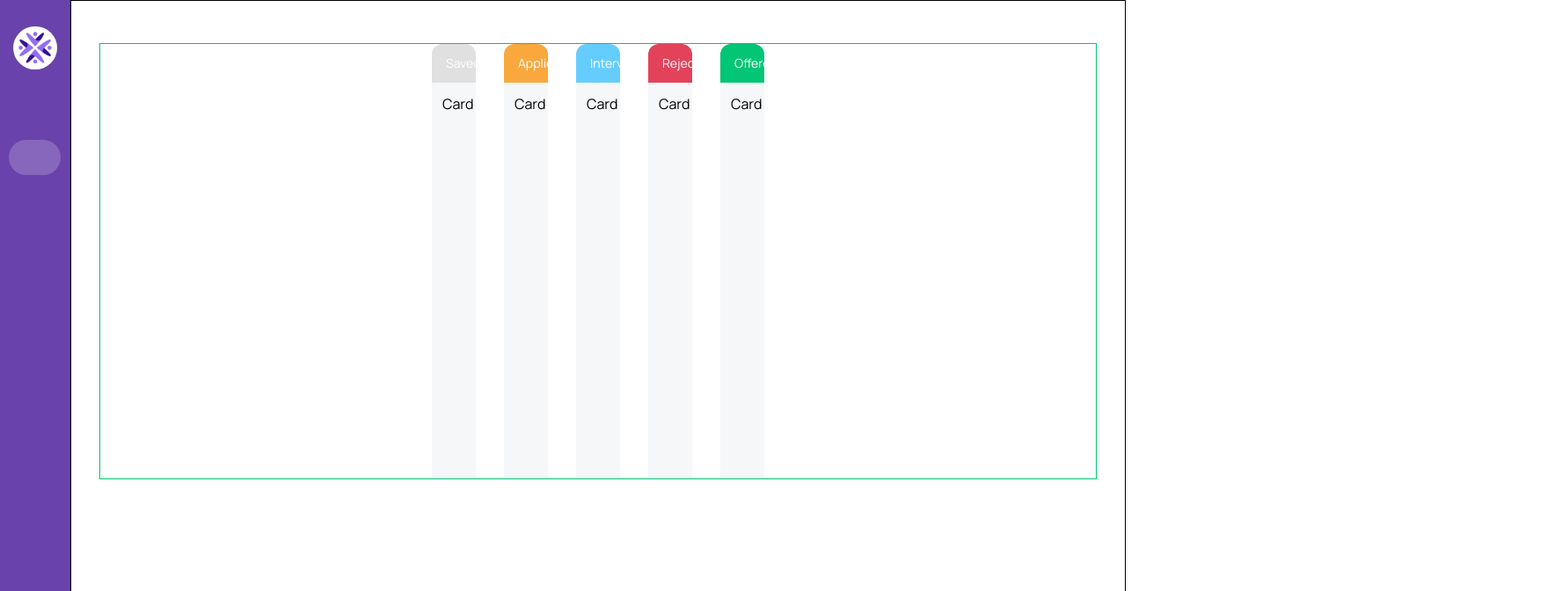
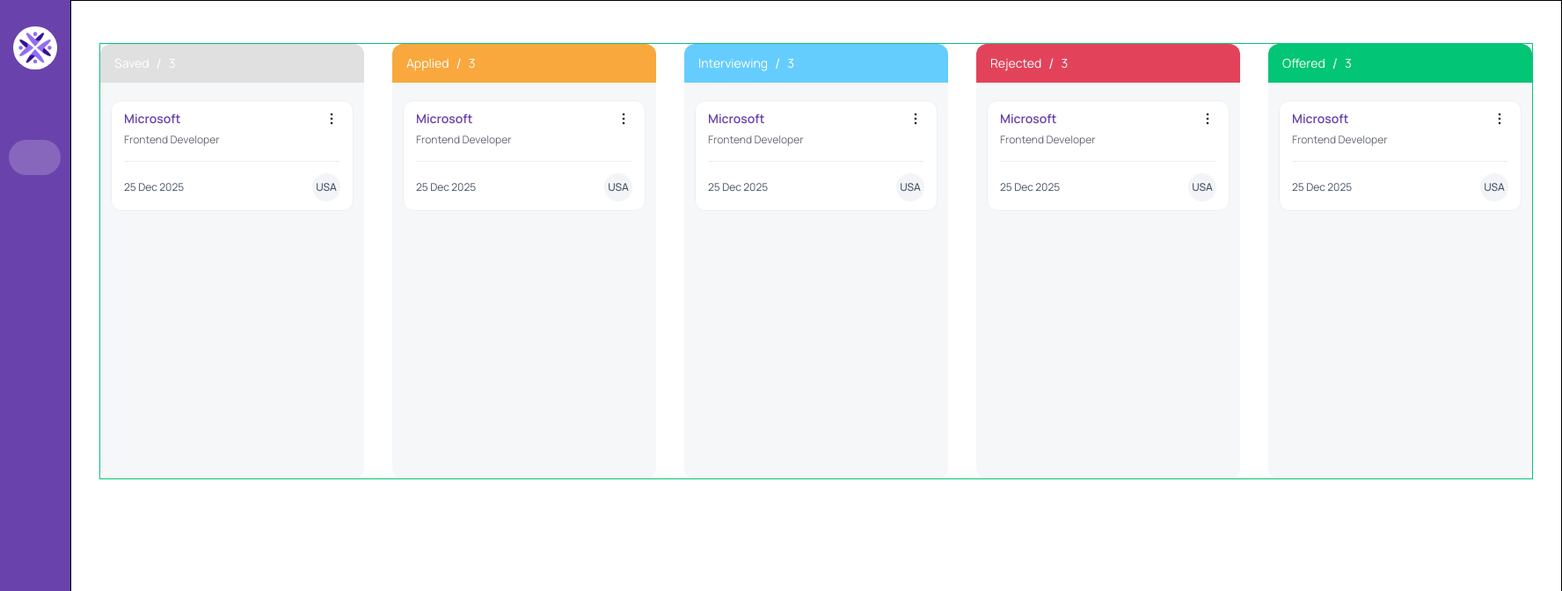
Before and after one commit to mariamdatuka/jobsy, a React (Vite) app: page /dashboard in a window 1280 px wide. Shown: the top 672 px of the page at 88% size, 1776 px wide, since content can reach past the window. Built offline with nearby package versions, Linux system fonts and the light colour scheme; some icons are missing; a web font is replaced by a local one; what @ebay/nice-modal-react would draw is missing.

Commit message:
feat:job card component

```diff
--- /dev/null
+++ b/src/assets/icons/KebabMenu.tsx
@@ -0,0 +1,19 @@
+export const KebabMenu = () => {
+  return (
+    <svg
+      xmlns="http://www.w3.org/2000/svg"
+      fill="none"
+      viewBox="0 0 24 24"
+      strokeWidth={1.5}
+      stroke="currentColor"
+      className="size-5"
+      style={{ cursor: "pointer" }}
+    >
+      <path
+        strokeLinecap="round"
+        strokeLinejoin="round"
+        d="M12 6.75a.75.75 0 1 1 0-1.5.75.75 0 0 1 0 1.5ZM12 12.75a.75.75 0 1 1 0-1.5.75.75 0 0 1 0 1.5ZM12 18.75a.75.75 0 1 1 0-1.5.75.75 0 0 1 0 1.5Z"
+      />
+    </svg>
+  );
+};
--- a/src/components/general/Text.tsx
+++ b/src/components/general/Text.tsx
@@ -11,7 +11,12 @@
   ...rest
 }: TextProps) => {
   return (
-    <Typography variant={variant} color={color} {...rest}>
+    <Typography
+      variant={variant}
+      color={color}
+      sx={{ wordBreak: "break-all" }}
+      {...rest}
+    >
       {children}{" "}
     </Typography>
   );
--- a/src/pages/Dashboard/components/Card.tsx
+++ /dev/null
@@ -1,5 +0,0 @@
-const Card = () => {
-  return <div>Card</div>;
-};
-
-export default Card;
--- a/src/pages/Dashboard/components/ColumnContainer.tsx
+++ b/src/pages/Dashboard/components/ColumnContainer.tsx
@@ -1,6 +1,9 @@
 import { Box, Stack, styled, Typography } from "@mui/material";
-import Card from "./Card";
 import Text from "@src/components/general/Text";
+import { useSortable } from "@dnd-kit/sortable";
+import { CSS } from "@dnd-kit/utilities";
+import JobCard from "./JobCard";
+import { tasksData } from "./KanbanBoard";
 
 interface Column {
   title: string;
@@ -8,10 +11,26 @@
 }
 
 const ColumnContainer = ({ column }: { column: Column }) => {
+  const { transform, transition, setNodeRef, listeners, attributes } =
+    useSortable({
+      id: column.title,
+      data: {
+        type: "column",
+        column,
+      },
+    });
+  const style = {
+    transition,
+    transform: CSS.Transform.toString(transform),
+  };
   return (
     <>
-      <Box sx={{ width: { xs: "50px", xl: "300px" } }}>
-        <TitleBox bgcolor={column.color}>
+      <Box
+        sx={{ width: { xs: "50px", md: "300px" } }}
+        ref={setNodeRef}
+        style={style}
+      >
+        <TitleBox bgcolor={column.color} {...listeners} {...attributes}>
           <Text variant="body2" color="#fff">
             {column.title}
           </Text>
@@ -21,7 +40,7 @@
           <Text color="#fff">3</Text>
         </TitleBox>
         <ColumnBox>
-          <Card />
+          <JobCard />
         </ColumnBox>
       </Box>
     </>
@@ -43,8 +62,10 @@
 const ColumnBox = styled(Stack)({
   height: "450px",
   maxHeight: "450px",
-  padding: "12px",
+  padding: "20px 12px",
   backgroundColor: "#f5f7f9",
   overflowY: "scroll",
   scrollbarWidth: "none",
+  borderBottomLeftRadius: "12px",
+  borderBottomRightRadius: "12px",
 });
--- /dev/null
+++ b/src/pages/Dashboard/components/JobCard.tsx
@@ -0,0 +1,54 @@
+import { Box, Divider, Stack, styled } from "@mui/material";
+import { KebabMenu } from "@src/assets/icons/KebabMenu";
+import Text from "@src/components/general/Text";
+import theme from "@src/theme";
+
+const JobCard = () => {
+  const appliedDate = true;
+  return (
+    <JobContainer>
+      <Stack direction="row" justifyContent="space-between" alignItems="center">
+        <Text variant="body2" fontWeight="600">
+          Microsoft
+        </Text>
+        <KebabMenu />
+      </Stack>
+      <Text variant="caption" color={theme.palette.secondary.light}>
+        Frontend Developer
+      </Text>
+      <Divider sx={{ borderColor: "#eceef2", my: 1.2 }} />
+      <Stack direction="row" alignItems="center" justifyContent="space-between">
+        {appliedDate && (
+          <Text variant="caption" color={theme.palette.secondary.dark}>
+            25 Dec 2025
+          </Text>
+        )}
+
+        <CountryTag>USA</CountryTag>
+      </Stack>
+    </JobContainer>
+  );
+};
+
+export default JobCard;
+
+const JobContainer = styled(Stack)(({ theme }) => ({
+  backgroundColor: "#fff",
+  padding: "10px 14px",
+  border: "1px solid #eceef2",
+  borderRadius: "12px",
+  gap: "4px",
+}));
+
+const CountryTag = styled(Box)(({ theme }) => ({
+  backgroundColor: "#F2F4F7",
+  color: theme.palette.secondary.dark,
+  borderRadius: "50%",
+  width: "32px",
+  height: "32px",
+  display: "flex",
+  alignItems: "center",
+  justifyContent: "center",
+  fontSize: "0.75rem",
+  fontWeight: 500,
+}));
--- a/src/pages/Dashboard/components/KanbanBoard.tsx
+++ b/src/pages/Dashboard/components/KanbanBoard.tsx
@@ -1,5 +1,18 @@
 import { Stack } from "@mui/material";
 import ColumnContainer from "./ColumnContainer";
+import { DndContext } from "@dnd-kit/core";
+import { SortableContext } from "@dnd-kit/sortable";
+import { useState } from "react";
+
+interface Task {
+  id: number;
+  companyName: string;
+  position: string;
+  status: "Saved" | "Applied" | "Interviewing" | "Rejected" | "Offered";
+  country: string;
+  city?: string;
+  appliedDate?: string;
+}
 
 const columns = [
   {
@@ -24,9 +37,33 @@
   },
 ];
 
+export const tasksData: Task[] = [
+  {
+    id: 1,
+    companyName: "Microsoft",
+    position: "Software Engineer",
+    country: "USA",
+    status: "Saved",
+  },
+  {
+    id: 2,
+    companyName: "Meta",
+    position: "Software Engineer",
+    status: "Applied",
+    country: "USA",
+    city: "San Francisco",
+    appliedDate: "2023-10-01",
+  },
+];
+
 const KanbanBoard = () => {
+  const columnsId = columns.map((col) => col.title);
+  const onDragStart = (event: any) => {
+    console.log("drag start", event);
+  };
   return (
     <>
+      <DndContext onDragStart={onDragStart}>
         <Stack
           direction="row"
           spacing={4}
@@ -34,10 +71,13 @@
           alignItems="center"
           justifyContent="center"
         >
+          <SortableContext items={columnsId}>
             {columns.map((col) => (
               <ColumnContainer column={col} key={col.title} />
             ))}
+          </SortableContext>
         </Stack>
+      </DndContext>
     </>
   );
 };
--- a/src/theme.ts
+++ b/src/theme.ts
@@ -8,6 +8,7 @@
     },
     secondary: {
       main: "#1F1F1F",
+      dark: "#475467",
       light: "#666b73",
     },
     error: {
```
Lines whose indentation alone changed are shown as unchanged.
